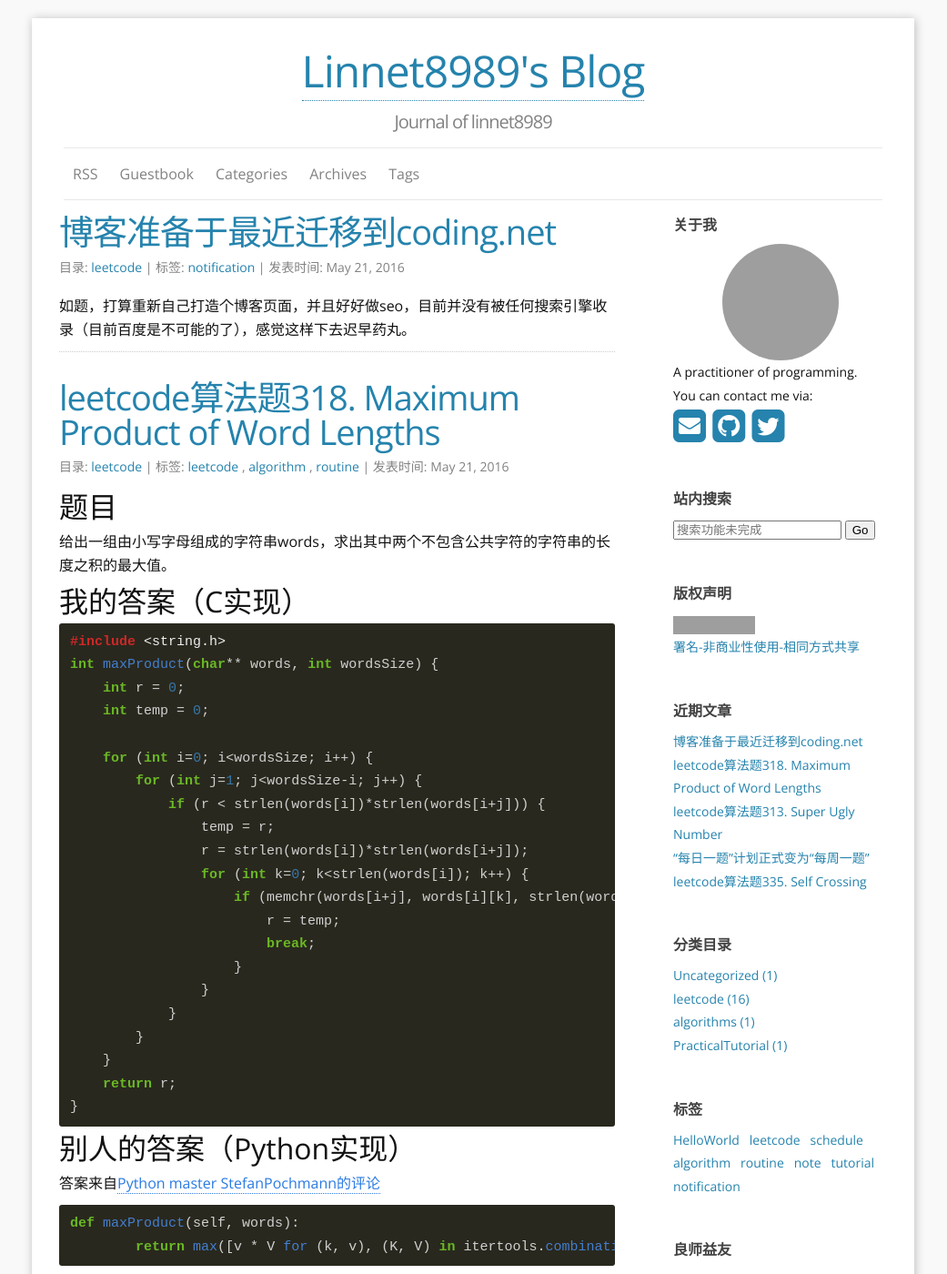
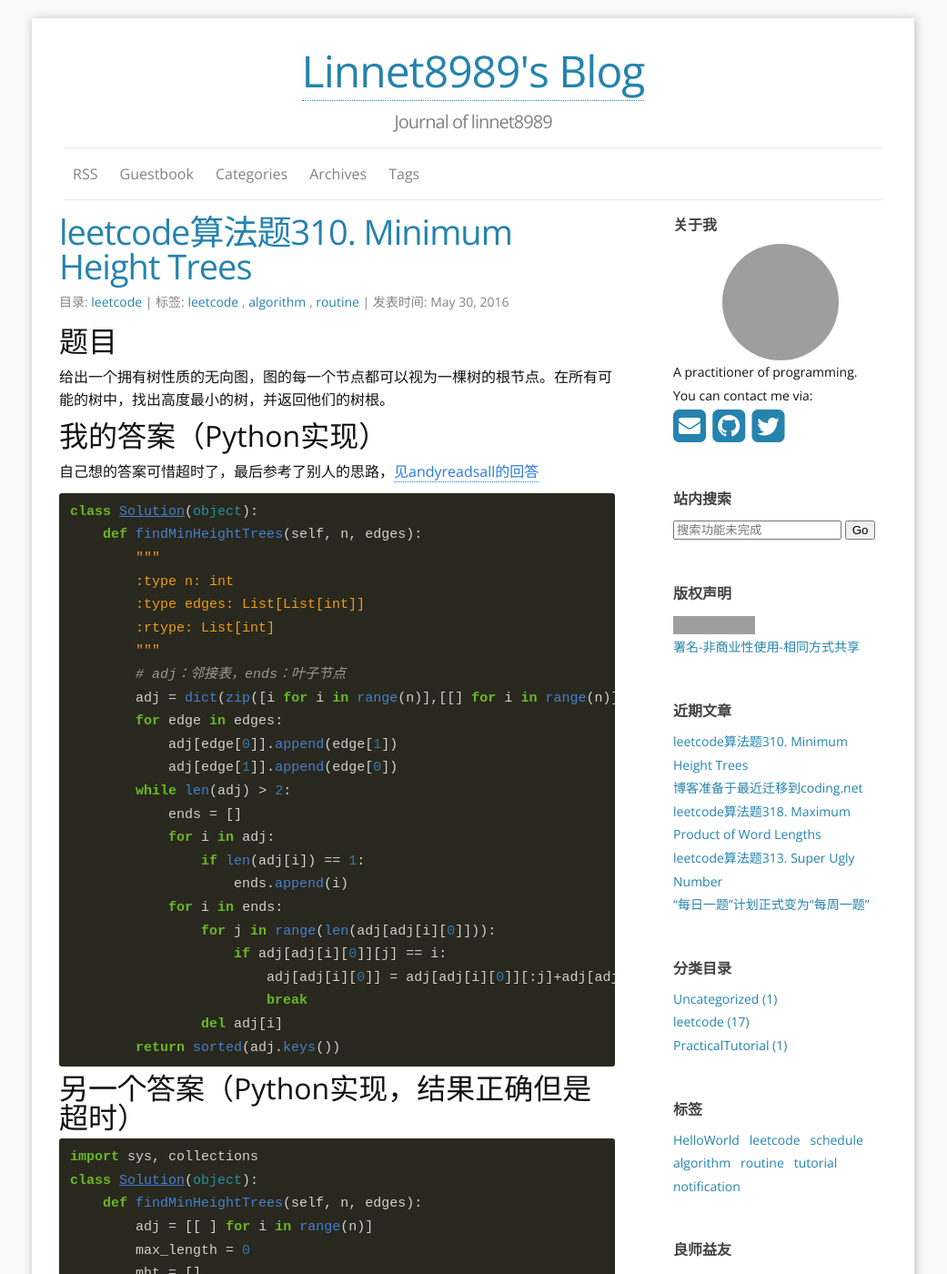
Before and after one commit to linnet8989/linnet8989.github.io, a Jekyll site: the page built from index.html, in a window 1280 px wide and 1400 px high. Shown: the whole window at 91% size, without its empty margins (120-1161 px from the left). Built offline with Jekyll 4.4.1, drawn with Linux system fonts in a browser that asks for light colours; nearby versions of some CDN libraries; the list of posts is cut into pages by our own code; some of the changed text lies outside the part shown; grey boxes are pictures that could not be loaded.

Commit message:
leetcode 310

````diff
--- a/_posts/2016-05-21-leetcode-318.md
+++ b/_posts/2016-05-21-leetcode-318.md
@@ -47,5 +47,5 @@ def maxProduct(self, words):
         return max([v * V for (k, v), (K, V) in itertools.combinations(dict(sorted((sum(1 << (ord(c) - 97) for c in set(w)), len(w)) for w in words)).items(), 2) if not K & k] or [0])
 ```
 
-## 解析
+## 解析和总结
 想法很简单，把全部可能的组合遍历一遍，对第3层循环做了点优化，使之可以避免多余的判断。发现Python的嵌套循环的效率真是没救了，所以决定采用C来实现，运行时间瞬间减少到224ms。后来才知道Python用dict（字典）和位操作，还有其他自带函数来做的话会快很多。
--- /dev/null
+++ b/_posts/2016-05-30-leetcode-310.md
@@ -0,0 +1,108 @@
+---
+published: true
+title: leetcode算法题310. Minimum Height Trees
+layout: post
+author: linnet8989
+category: leetcode
+tags:
+- leetcode
+- algorithm
+- routine
+---
+
+## 题目
+给出一个拥有树性质的无向图，图的每一个节点都可以视为一棵树的根节点。在所有可能的树中，找出高度最小的树，并返回他们的树根。
+
+## 我的答案（Python实现）
+自己想的答案可惜超时了，最后参考了别人的思路，[见andyreadsall的回答](https://leetcode.com/discuss/71763/share-some-thoughts)
+
+```python
+class Solution(object):
+    def findMinHeightTrees(self, n, edges):
+        """
+        :type n: int
+        :type edges: List[List[int]]
+        :rtype: List[int]
+        """
+        # adj：邻接表，ends：叶子节点
+        adj = dict(zip([i for i in range(n)],[[] for i in range(n)]))
+        for edge in edges:
+            adj[edge[0]].append(edge[1])
+            adj[edge[1]].append(edge[0])
+        while len(adj) > 2:
+            ends = []
+            for i in adj:
+                if len(adj[i]) == 1:
+                    ends.append(i)
+            for i in ends:
+                for j in range(len(adj[adj[i][0]])):
+                    if adj[adj[i][0]][j] == i:
+                        adj[adj[i][0]] = adj[adj[i][0]][:j]+adj[adj[i][0]][j+1:]
+                        break
+                del adj[i]
+        return sorted(adj.keys())
+```
+
+## 另一个答案（Python实现，结果正确但是超时）
+
+```python
+import sys, collections
+class Solution(object):
+    def findMinHeightTrees(self, n, edges):
+        adj = [[ ] for i in range(n)]
+        max_length = 0
+        mht = []
+        for edge in edges:
+            adj[edge[0]].append(edge[1])
+            adj[edge[1]].append(edge[0])
+        for i in range(n):
+            # 如果adj[i]为叶子节点，则计算它到其他叶子节点的mht并比较最大高度
+            if len(adj[i]) is 1:
+                t = self.bfs(adj, i)
+                if t[0] > max_length:
+                    max_length = t[0]
+                    mht = t[1]
+        return [0] if n is 1 else sorted(mht)
+
+    # 图的广度优先搜索
+    def bfs(self, adj, s):
+        max_length = 0
+        mht = []
+
+        _dict = lambda : dict(color='WHITE', d=sys.maxsize, p=None)
+        attrs = collections.defaultdict(_dict)
+        attrs[s]['color'] = 'GRAY'
+        attrs[s]['d'] = 0
+        attrs[s]['p'] = None
+        reversed_queue = [s]
+        while reversed_queue != []:
+            u = reversed_queue.pop()
+            for v in adj[u]:
+                if attrs[v]['color'] is 'WHITE':
+                    attrs[v]['color'] = 'GRAY'
+                    attrs[v]['d'] = attrs[u]['d'] + 1
+                    attrs[v]['p'] = u
+                    reversed_queue.insert(0, v)
+            attrs[u]['color'] = 'BLACK'
+
+            # 增加的代码，用来计算从叶子节点s到其他叶子节点的最大距离以及最小高度树（Minimum Height Tree）
+            if len(adj[u]) is 1 and attrs[u]['d'] > max_length:
+                max_length = attrs[u]['d']
+                mht = [u]
+                while attrs[u]['p'] is not None:
+                    u = attrs[u]['p']
+                    mht.append(u)
+                length = len(mht)
+                mht = sorted(mht[length/2-(length+1)%2:length/2+1])
+
+        return max_length, mht
+```
+
+## 解析
+把这个树想象成一个大圆球，每个叶子节点都是当前这个球的边，那么每次去掉所有的边，也就是每次操作去掉当前所有的叶子节点和叶子节点所关联的边，这样让这个球慢慢的缩小，直到最后剩下一个节点或两个节点即可。这一个或者两个节点即为题目所要求的中心点，输出即可。
+
+<!-- more -->
+
+## 总结
+hint : How many MHTs can a graph have at most?
+answer : 1 or 2 at most.
````
Also changed, not shown: _posts/2016-03-10-introduction-to-algorithms-note.md (deleted, +0 -285 lines).
